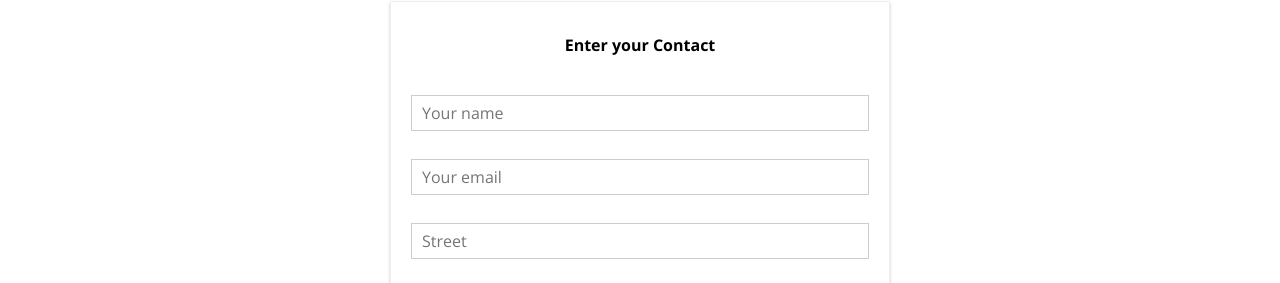
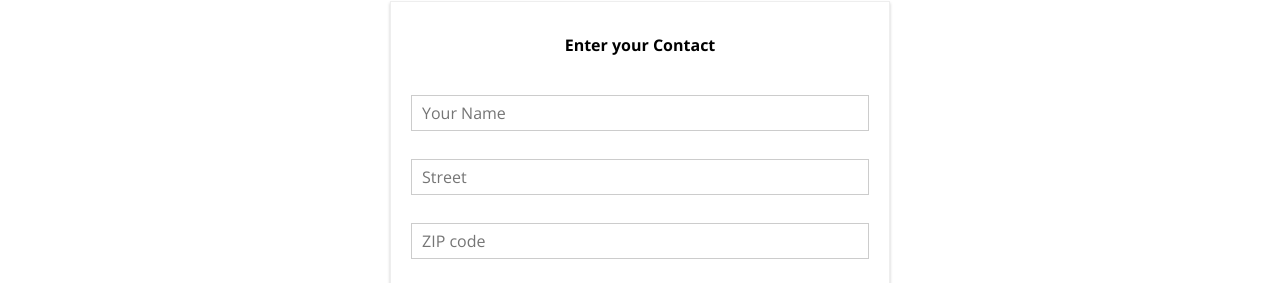
Before and after one commit to kosek-jan/react-udemy, a React (Create React App) app in the folder react-burger-builder/: page /checkout in a window 1280 px wide. Both pictures are taken after a click on the button "Continue". Shown: the part 517-800 px from the top of the page. Built offline with nearby package versions, Linux system fonts and the light colour scheme.

Commit message:
form validation

```diff
--- a/react-burger-builder/src/components/UI/Button/Button.js
+++ b/react-burger-builder/src/components/UI/Button/Button.js
@@ -4,6 +4,7 @@ import styles from './Button.module.css';
 
 const button = (props) => (
     <button
+        disabled={props.disabled}
         className={[styles.Button, styles[props.btnType]].join(' ')}
         onClick={props.clicked}>{props.children}</button>
 );
--- a/react-burger-builder/src/components/UI/Button/Button.module.css
+++ b/react-burger-builder/src/components/UI/Button/Button.module.css
@@ -15,6 +15,11 @@
     padding-left: 0;
 }
 
+.Button:disabled{
+    color: #ccc;
+    cursor: not-allowed;
+}
+
 .Success {
     color: #5C9210;
 }
--- a/react-burger-builder/src/components/UI/Input/Input.js
+++ b/react-burger-builder/src/components/UI/Input/Input.js
@@ -4,16 +4,30 @@ import styles from './Input.module.css';
 
 const input = (props) => {
     let inputElement = null;
+    const inputStyles = [styles.InputElement];
 
-    switch (props.inputtype) {
+    if (props.invalid && props.shouldValidate && props.touched) {
+        inputStyles.push(styles.Invalid);
+    }
+
+    switch (props.elementType) {
         case ( 'input' ):
-            inputElement = <input className={styles.InputElement} {...props} />;
+            inputElement = <input className={inputStyles.join(' ')} {...props.elementConfig} value={props.value} onChange={props.changed}/>;
             break;
         case ( 'textarea' ):
-            inputElement = <textarea className={styles.InputElement} {...props} />;
+            inputElement = <textarea className={inputStyles.join(' ')} {...props.elementConfig} value={props.value} onChange={props.changed}/>;
+            break;
+        case ( 'select' ):
+            inputElement = (
+                <select
+                    className={inputStyles.join(' ')}
+                    onChange={props.changed}
+                    value={props.value}>
+                    {props.elementConfig.options.map(option => (<option key={option.value} value={option.value}>{option.displayValue}</option>))}
+                </select>);
             break;
         default:
-            inputElement = <input className={styles.InputElement} {...props} />;
+            inputElement = <input className={inputStyles.join(' ')} {...props.elementConfig} value={props.value} onChange={props.changed}/>;
     }
 
     return (
--- a/react-burger-builder/src/components/UI/Input/Input.module.css
+++ b/react-burger-builder/src/components/UI/Input/Input.module.css
@@ -25,3 +25,8 @@
     outline: none;
     background-color: #ccc;
 }
+
+.Invalid {
+    border: 1px solid red;
+    background-color: #ff6c6c;
+}
--- a/react-burger-builder/src/containers/Checkout/ContactData/ContactData.js
+++ b/react-burger-builder/src/containers/Checkout/ContactData/ContactData.js
@@ -8,31 +8,99 @@ import Input from '../../../components/UI/Input/Input'
 
 class ContactData extends Component {
     state = {
-        name: '',
-        email: '',
-        address: {
-            street: '',
-            postalCode: ''
+        orderForm: {
+                name: {
+                    elementType: 'input',
+                    elementConfig: {
+                        type: 'text',
+                        placeholder: 'Your Name'
+                    },
+                    value: '',
+                    validation: {
+                        required: true
+                    },
+                    valid: false,
+                    touched: false
+                },
+                street: {
+                    elementType: 'input',
+                    elementConfig: {
+                        type: 'text',
+                        placeholder: 'Street'
+                    },
+                    value: '',
+                    validation: {
+                        required: true
+                    },
+                    valid: false,
+                    touched: false
+                },
+                zipCode: {
+                    elementType: 'input',
+                    elementConfig: {
+                        type: 'text',
+                        placeholder: 'ZIP code'
+                    },
+                    value: '',
+                    validation: {
+                        required: true,
+                        minLength: 5,
+                        maxLength: 5
+                    },
+                    valid: false,
+                    touched: false
+                },
+                country: {
+                    elementType: 'input',
+                    elementConfig: {
+                        type: 'text',
+                        placeholder: 'Country'
+                    },
+                    value: '',
+                    validation: {
+                        required: true
+                    },
+                    valid: false,
+                    touched: false
+                },
+                email: {
+                    elementType: 'input',
+                    elementConfig: {
+                        type: 'email',
+                        placeholder: 'Your email'
+                    },
+                    value: '',
+                    validation: {
+                        required: true
+                    },
+                    valid: false,
+                    touched: false
+                },
+                deliveryMethod: {
+                    elementType: 'select',
+                    elementConfig: {
+                        options: [{value: 'fastest', displayValue: 'Fastest'}, {value: 'cheapest', displayValue: 'Cheapest'}],
+                    },
+                    value: 'fastest',
+                    validation: {},
+                    valid: true
+                }
         },
-        loading: false,
+        formIsValid: false,
+        loading: false
     }
 
     orderHandler = (event) => {
         event.preventDefault();
         this.setState({loading: true});
+        const formData = {};
+        for (const formElementID in this.state.orderForm) {
+            formData[formElementID] = this.state.orderForm[formElementID].value;
+        }
         const order = {
             ingredients: this.props.ingredients,
             price: this.props.price,
-            customer: {
-                name: 'smasha',
-                address: {
-                    street: 'teststreeet',
-                    zipCode: '654564',
-                    country: 'Czechia'
-                },
-                email: 'test@test.test'
-            },
-            deliveryMethod: 'fastest'
+            orderData: formData
         };
         axios.post('/orders.json', order).then(responce => {
             this.setState({ loading: false });
@@ -42,14 +110,66 @@ class ContactData extends Component {
         });
     }
 
+    checkValidity(value, rules) {
+        let isValid = true;
+
+        if (rules.required) {
+            isValid = value.trim() !== '' && isValid;
+        }
+
+        if (rules.minLength) {
+            isValid = value.length >= rules.minLength && isValid;
+        }
+
+        if (rules.maxLength) {
+            isValid = value.length <= rules.minLength && isValid;
+        }
+
+        return isValid
+    }
+
+    inputChangedHandler = (e, inputID) => {
+        const updatedOrderForm = {
+            ...this.state.orderForm //deep copy - state se nesmí updatovat přímo, ale pouze přes setState!!
+        }
+        const updatedFormElement = {
+            ...updatedOrderForm[inputID]
+        }
+        updatedFormElement.value = e.target.value;
+        updatedFormElement.valid = this.checkValidity(updatedFormElement.value, updatedFormElement.validation);
+        updatedFormElement.touched = true;
+        updatedOrderForm[inputID] = updatedFormElement;
+
+        let formIsValid = true;
+        for (const elementID in updatedOrderForm) {
+            formIsValid = updatedOrderForm[elementID].valid && formIsValid;
+        }
+
+        this.setState({orderForm: updatedOrderForm, formIsValid: formIsValid});
+    }
+
     render() {
+        const formElementsArray = [];
+        for (const key in this.state.orderForm) {
+            formElementsArray.push({
+                id: key,
+                config: this.state.orderForm[key]
+            });
+        }
+
         let form = (
-            <form>
-                <Input inputtype="input" type="text" name="name" placeholder="Your name"></Input>
-                <Input inputtype="input" type="text" name="email" placeholder="Your email"></Input>
-                <Input inputtype="input" type="text" name="street" placeholder="Street"></Input>
-                <Input inputtype="input" type="text" name="postal" placeholder="Postal Code"></Input>
-                <Button btnType="Success" clicked={this.orderHandler}>ORDER</Button>
+            <form onSubmit={this.orderHandler}>
+                {formElementsArray.map(formElement => (<Input
+                    key={formElement.id}
+                    elementType={formElement.config.elementType}
+                    elementConfig={formElement.config.elementConfig}
+                    value={formElement.config.value}
+                    invalid={!formElement.config.valid}
+                    shouldValidate={formElement.config.validation}
+                    touched={formElement.config.touched}
+                    changed={(e) => this.inputChangedHandler(e, formElement.id)}></Input>
+                ))}
+                <Button btnType="Success" disabled={!this.state.formIsValid}>ORDER</Button>
             </form>
         );
         if (this.state.loading) {
```
